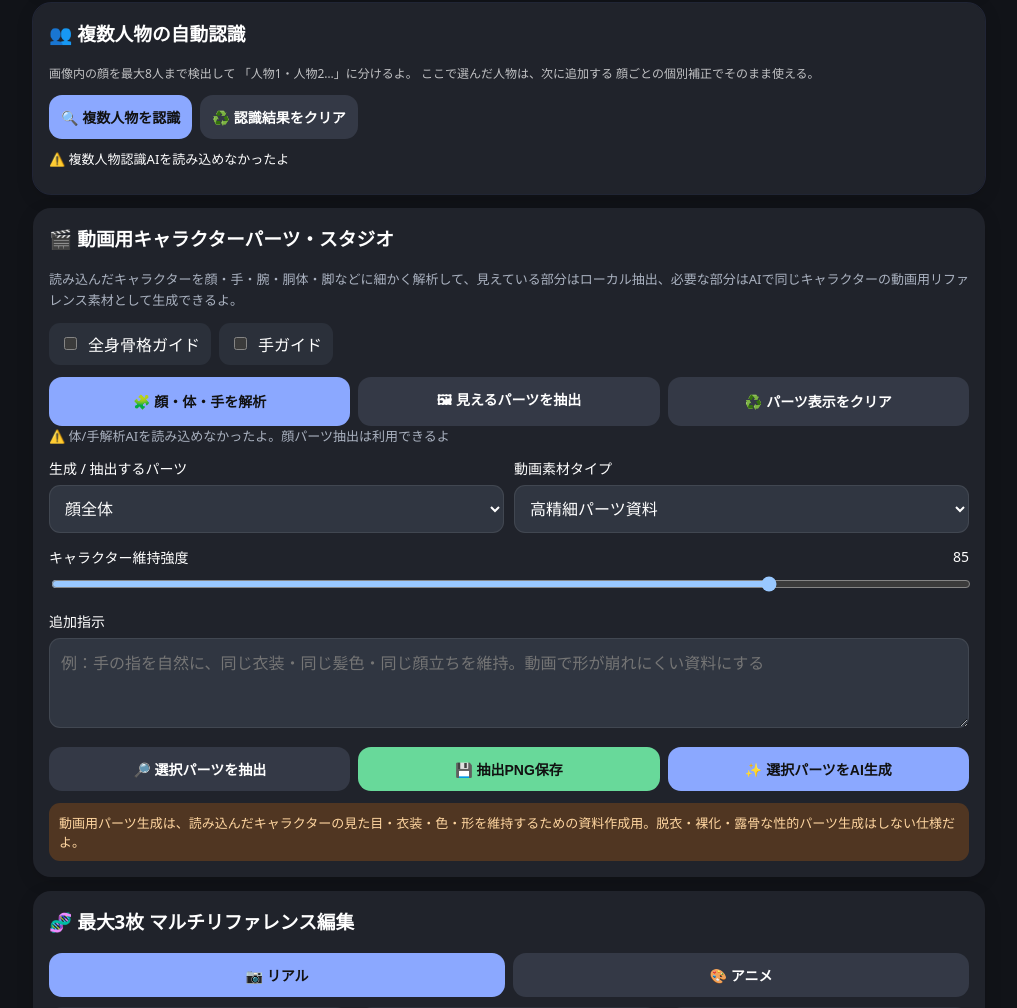
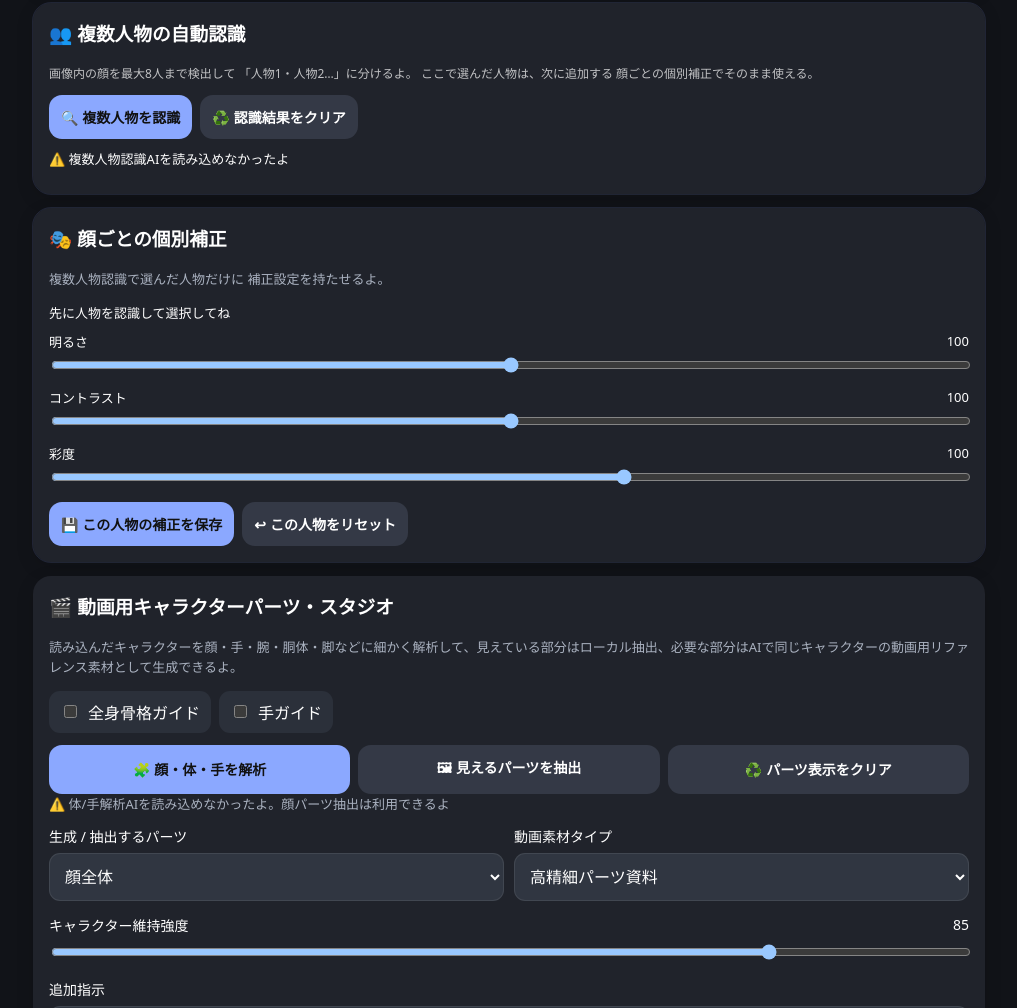
Before and after one commit to schanghong60-rgb/NaturalFix, a website: page public/index.html in a window 1280 px wide. Shown: the part 3639-4647 px from the top of the page, without its empty margins (131-1148 px from the left). Drawn offline with Linux system fonts and the light colour scheme; no server answers.

Commit message:
Update index.html

```diff
--- a/public/index.html
+++ b/public/index.html
@@ -227,5 +227,7 @@
 <script type="module" src="./app.js"></script>
 <script type="module" src="./features.js"></script>
   <script type="module" src="./prompt-tools.js"></script>
-<script type="module" src="./person-tools.js"></script></body>
+  <script type="module" src="./person-tools.js"></script>
+<script type="module" src="./face-tools.js"></script>
+</body>
 </html>
```
